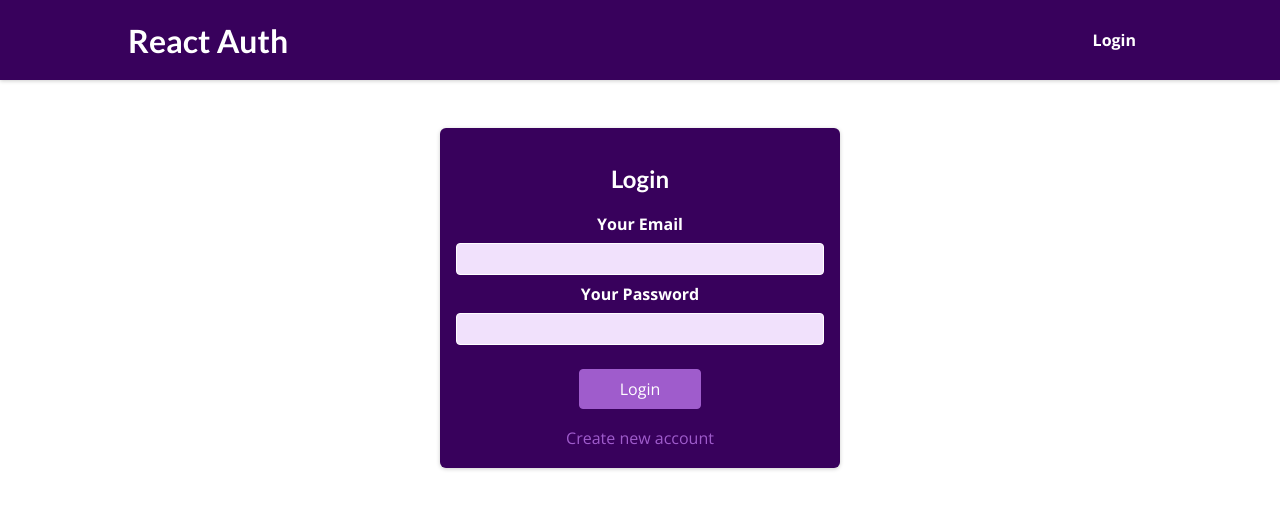
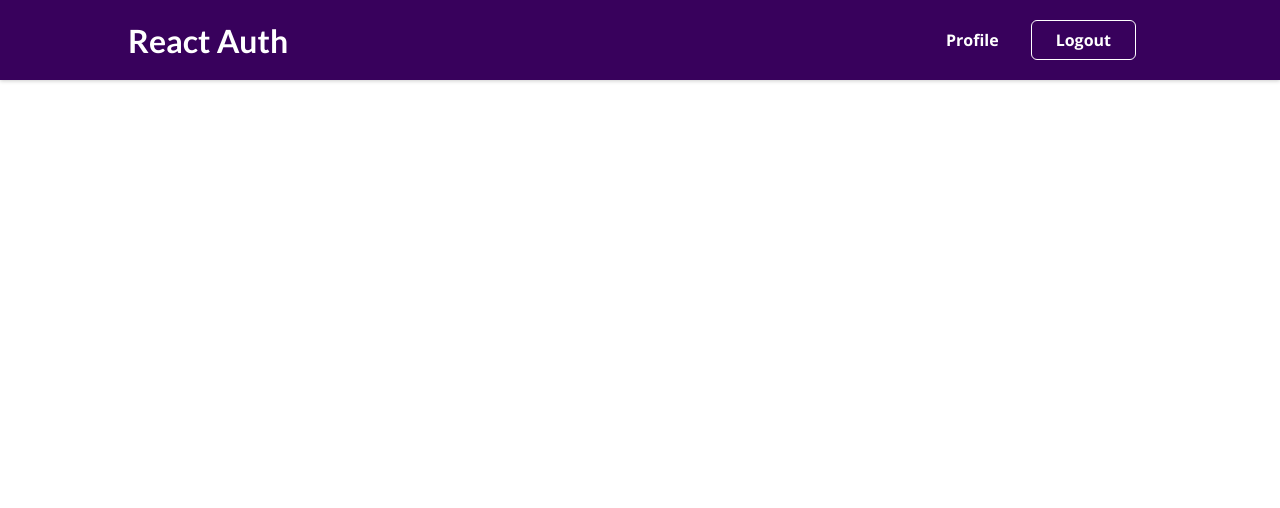
Before and after one commit to TrishalaGhetiya/React-Authentication, a React (Create React App) app: page /auth in a window 1280 px wide. Shown: the top 508 px of the page. Built offline with nearby package versions, Linux system fonts and the light colour scheme; sample sign-in values are in the browser's storage.

Commit message:
stays login after page refresh

```diff
--- a/src/App.js
+++ b/src/App.js
@@ -4,19 +4,27 @@
 import UserProfile from './components/Profile/UserProfile';
 import AuthPage from './pages/AuthPage';
 import HomePage from './pages/HomePage';
+import { useContext } from 'react';
+import AuthContext from './store/auth-context';
+import { Redirect } from 'react-router-dom/cjs/react-router-dom.min';
 
 function App() {
+  const authCtx = useContext(AuthContext);
+  const isLoggedIn = authCtx.isLoggedIn;
   return (
     <Layout>
       <Switch>
-        <Route path='/' exact>
+        {isLoggedIn && <Route path='/' exact>
           <HomePage />
-        </Route>
-        <Route path='/auth'>
+        </Route>}
+        {!isLoggedIn && <Route path='/auth'>
           <AuthPage />
-        </Route>
-        <Route path='/profile'>
+        </Route>}
+        {isLoggedIn && <Route path='/profile'>
           <UserProfile />
+        </Route>}
+        <Route path='*'>
+          <Redirect to='/auth' />
         </Route>
       </Switch>
     </Layout>
--- a/src/components/Layout/MainNavigation.js
+++ b/src/components/Layout/MainNavigation.js
@@ -13,6 +13,7 @@
 
   const logoutHandler = () => {
     authCtx.logout();
+    localStorage.removeItem('token');
     history.replace('/auth');
   }
 
--- a/src/store/auth-context.js
+++ b/src/store/auth-context.js
@@ -8,16 +8,19 @@
 });
 
 export const AuthContextProvider = (props) => {
-  const [token, setToken] = useState(null);
+  const initialToken = localStorage.getItem('token');
+  const [token, setToken] = useState(initialToken);
 
   const userIsLoggedIn = !!token;
 
   const loginHandler = (token) => {
     setToken(token);
+    localStorage.setItem('token', token);
   };
 
   const logoutHandler = () => {
     setToken(null);
+    localStorage.removeItem('token');
   };
 
   const contextValue = {
```
Also changed, not shown: 1 other file (tests, documents, lock files or other folders).
